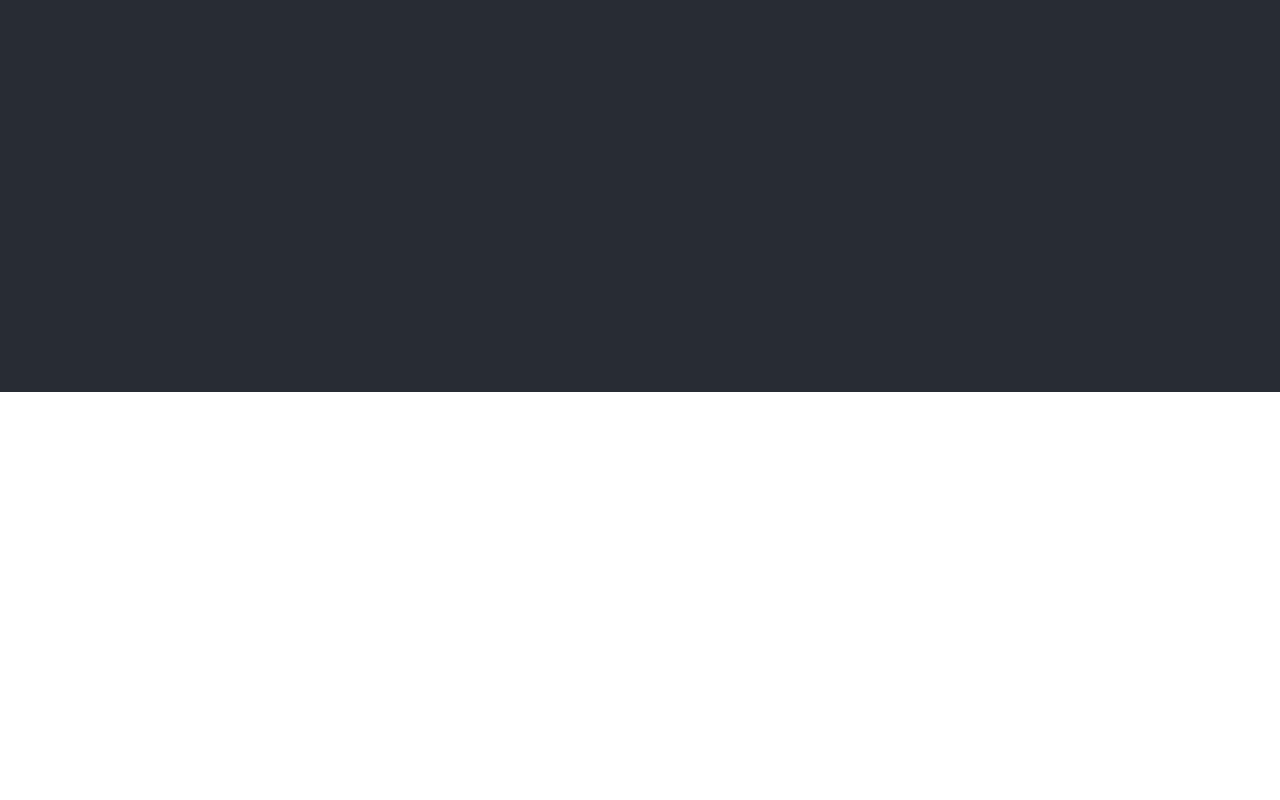
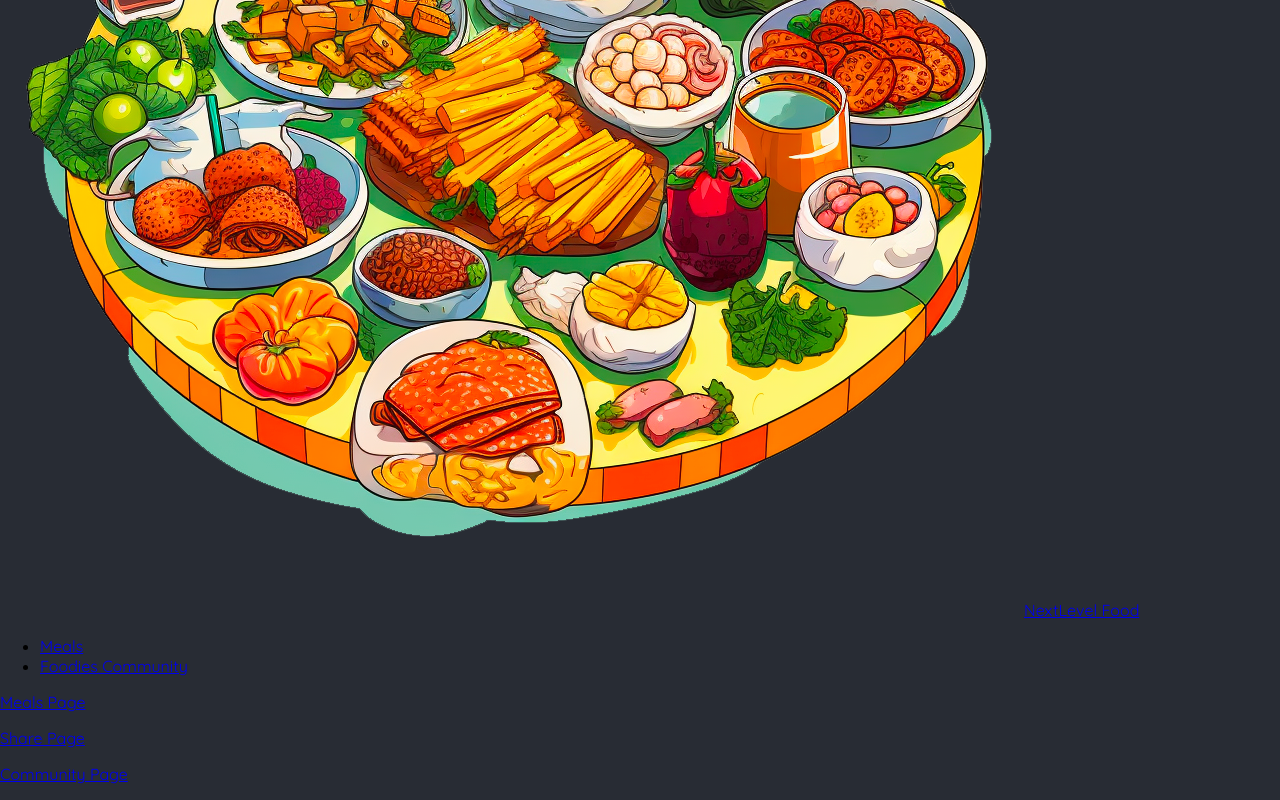
Before and after one commit to kingastanek/next-js-14, a Next.js app: page / in a window 1280 px wide. Shown: the part 408-1208 px from the top of the page. Before the commit the page ends 800 px from the top, so only its background shows below. Built offline with nearby package versions, Linux system fonts and the light colour scheme.

Commit message:
Add MainHeader to app layout

```diff
--- a/app/layout.js
+++ b/app/layout.js
@@ -1,3 +1,4 @@
+import MainHeader from "@/components/main-header";
 import "./globals.css";
 
 export const metadata = {
@@ -29,6 +30,7 @@ export default function RootLayout({ children }) {
             ></path>
           </svg>
         </div>
+        <MainHeader />
 
         {children}
       </body>
--- /dev/null
+++ b/components/main-header.js
@@ -0,0 +1,24 @@
+import Link from "next/link";
+import logoImg from "@/assets/logo.png";
+
+export default function MainHeader() {
+  return (
+    <header>
+      <Link href="/">
+        <img src={logoImg.src} alt="A plate with food on it" />
+        NextLevel Food
+      </Link>
+
+      <nav>
+        <ul>
+          <li>
+            <Link href="/meals">Meals</Link>
+          </li>
+          <li>
+            <Link href="/community">Foodies Community</Link>
+          </li>
+        </ul>
+      </nav>
+    </header>
+  );
+}
```
